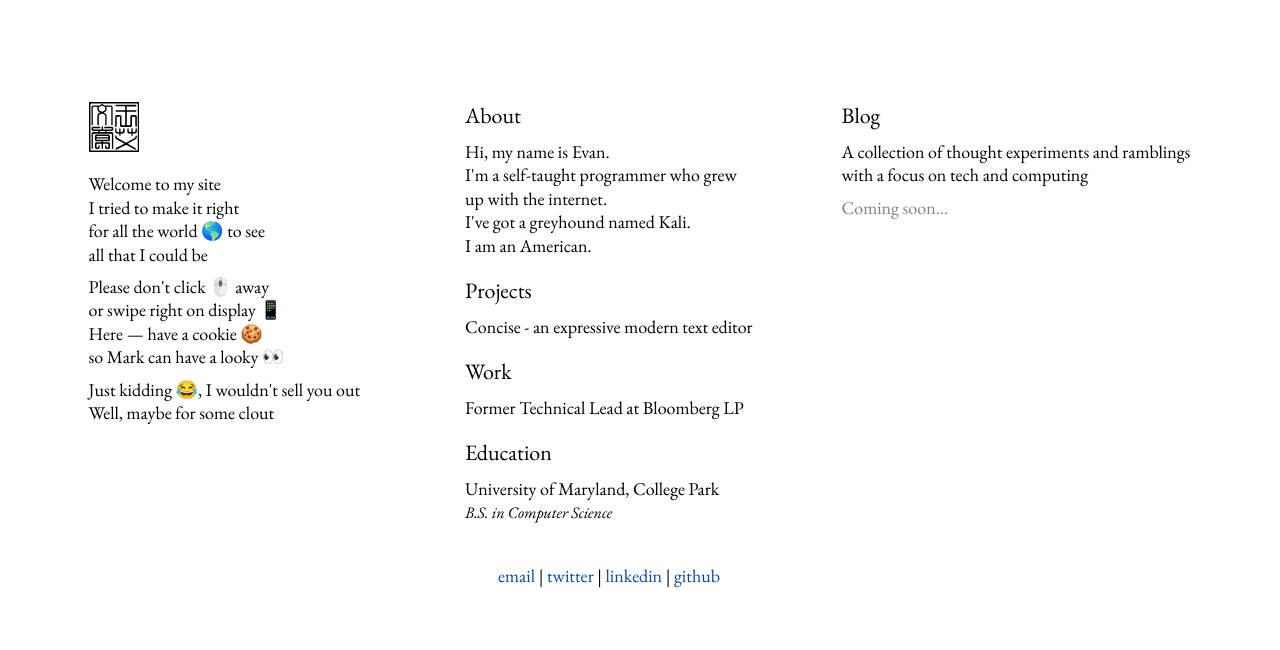
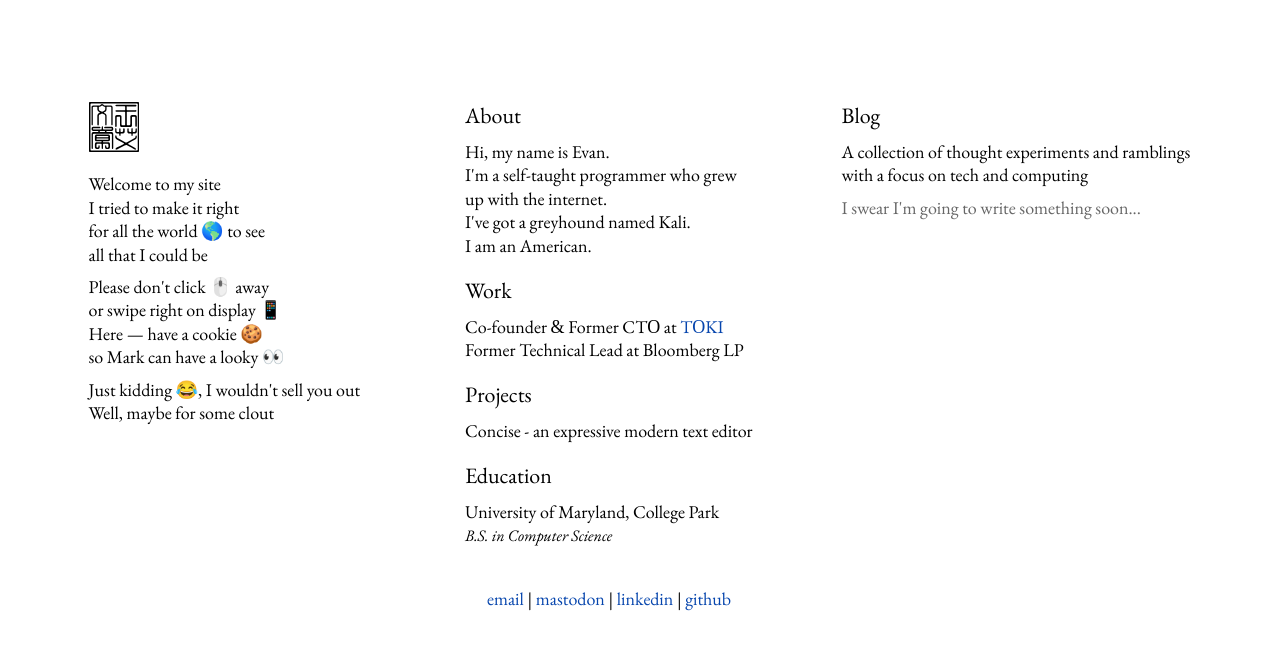
Before and after one commit to evanwang0/website, a plain HTML site: page index.html in a window 1280 px wide. Drawn offline with Linux system fonts and the light colour scheme.

Commit message:
Mastodon and work updates

```diff
--- a/index.html
+++ b/index.html
@@ -162,7 +162,7 @@
       }
 
       .under-construction {
-        color: #808080;
+        color: #666666;
       }
 
       @media screen and (max-width: 1100px) {
@@ -288,15 +288,16 @@
             </p>
           </section>
           <section>
+            <h1>Work</h1>
+            <ul>
+              <li>Co-founder & Former CTO at <a href="https://www.buildwithtoki.com/">TOKI</a></li>
+              <li>Former Technical Lead at Bloomberg LP</li>
+            </ul>
+          </section>
+          <section>
             <h1>Projects</h1>
             <ul>
               <li>Concise - an expressive modern text editor</li>
-            </ul>
-          </section>
-          <section>
-            <h1>Work</h1>
-            <ul>
-              <li>Former Technical Lead at Bloomberg LP</li>
             </ul>
           </section>
           <section>
@@ -312,7 +313,7 @@
         <section class="social">
           <ul>
             <li><a href="mailto:email@evanwang0.com">email</a></li>
-            <li><a href="https://twitter.com/evanwang0">twitter</a></li>
+            <li><a rel="me" href="https://mastodon.social/@evanwang0">mastodon</a></li>
             <li><a href="https://www.linkedin.com/in/evan-wang-0369b619a/">linkedin</a></li>
             <li><a href="https://github.com/evanwang0">github</a></li>
           </ul>
@@ -322,7 +323,7 @@
         <h1>Blog</h1>
         <p>A collection of thought experiments and ramblings with a focus on tech and computing</p>
         <ul>
-          <li class="under-construction">Coming soon...</li>
+          <li class="under-construction">I swear I'm going to write something soon...</li>
         </ul>
       </section>
     </div>
```
